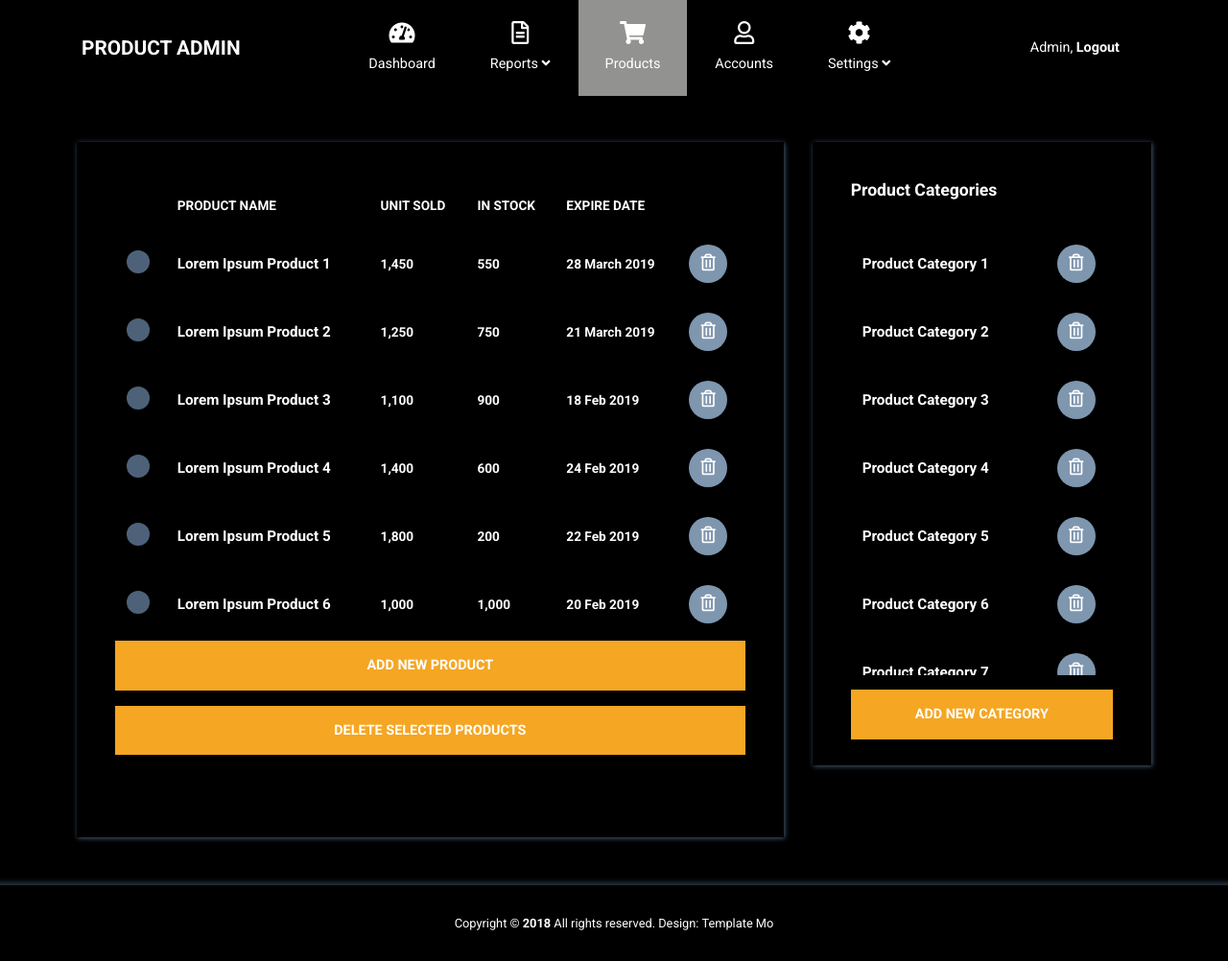
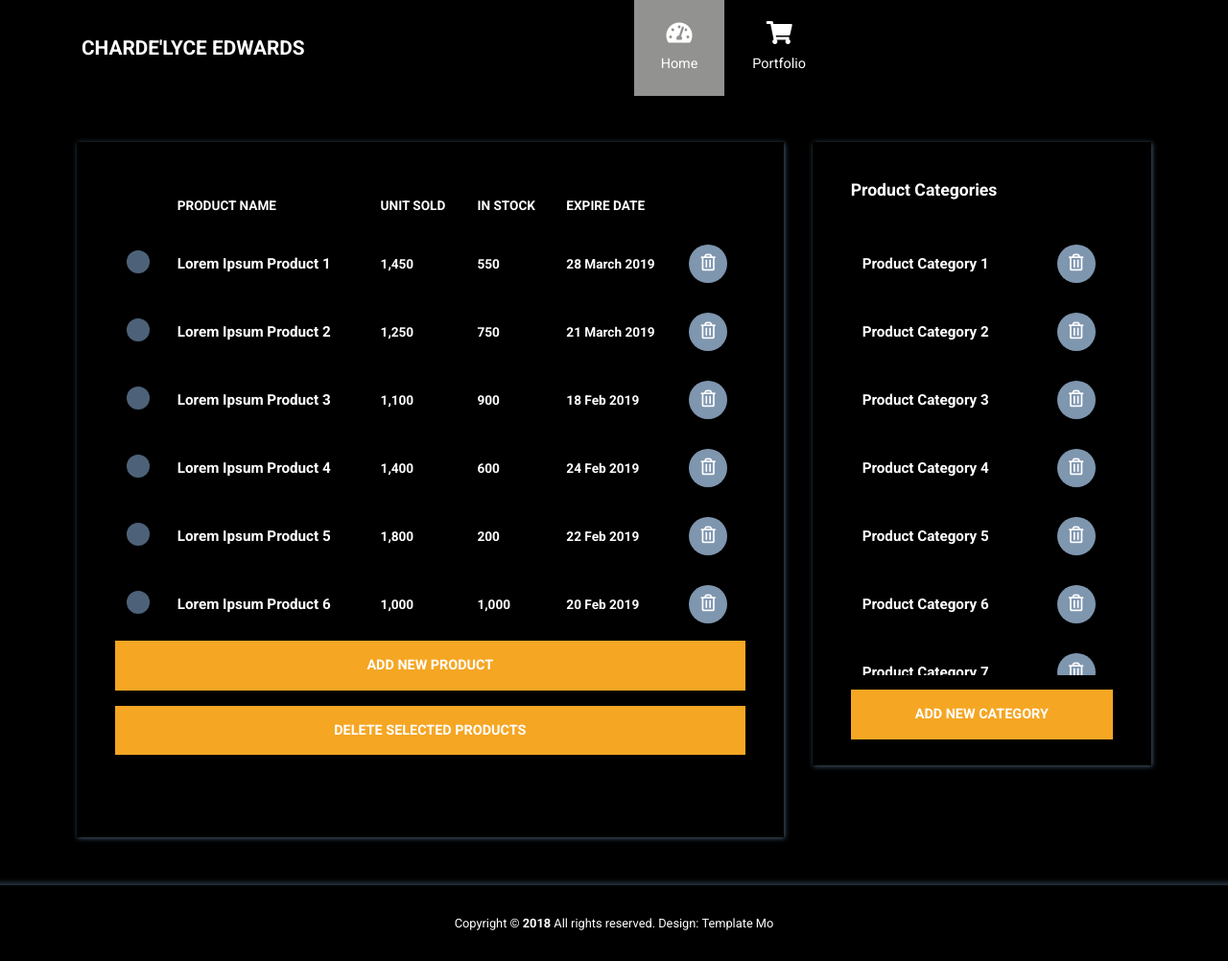
Before and after one commit to Chardelyce/Chardelyce.github.io, a plain HTML site: page products.html in a window 1280 px wide. Shown: the whole page at 96% size. Drawn offline with Linux system fonts and the light colour scheme.

Commit message:
fixing products page

```diff
--- a/products.html
+++ b/products.html
@@ -22,89 +22,43 @@
   </head>
 
   <body id="reportsPage">
+    <div class="" id="home">
         <nav class="navbar navbar-expand-xl">
             <div class="container h-100">
                 <a class="navbar-brand" href="index.html">
-          <h1 class="tm-site-title mb-0">Product Admin</h1>
+                    <h1 class="tm-site-title mb-0">Charde'Lyce Edwards</h1>
                 </a>
-        <button
-          class="navbar-toggler ml-auto mr-0"
-          type="button"
-          data-toggle="collapse"
-          data-target="#navbarSupportedContent"
-          aria-controls="navbarSupportedContent"
-          aria-expanded="false"
-          aria-label="Toggle navigation"
-        >
+                <button class="navbar-toggler ml-auto mr-0" type="button" data-toggle="collapse" data-target="#navbarSupportedContent"
+                    aria-controls="navbarSupportedContent" aria-expanded="false" aria-label="Toggle navigation">
                     <i class="fas fa-bars tm-nav-icon"></i>
                 </button>
 
                 <div class="collapse navbar-collapse" id="navbarSupportedContent">
                     <ul class="navbar-nav mx-auto h-100">
                         <li class="nav-item">
-              <a class="nav-link" href="index.html">
-                <i class="fas fa-tachometer-alt"></i> Dashboard
+                            <a class="nav-link active" href="#">
+                                <i class="fas fa-tachometer-alt"></i>
+                                Home
                                 <span class="sr-only">(current)</span>
-              </a>
-            </li>
-            <li class="nav-item dropdown">
-              <a
-                class="nav-link dropdown-toggle"
-                href="#"
-                id="navbarDropdown"
-                role="button"
-                data-toggle="dropdown"
-                aria-haspopup="true"
-                aria-expanded="false">
-                <i class="far fa-file-alt"></i>
-                <span> Reports <i class="fas fa-angle-down"></i> </span>
-              </a>
-              <div class="dropdown-menu" aria-labelledby="navbarDropdown">
-                <a class="dropdown-item" href="#">Daily Report</a>
-                <a class="dropdown-item" href="#">Weekly Report</a>
-                <a class="dropdown-item" href="#">Yearly Report</a>
-              </div>
-            </li>
-            <li class="nav-item">
-              <a class="nav-link active" href="products.html">
-                <i class="fas fa-shopping-cart"></i> Products
                             </a>
                         </li>
 
                         <li class="nav-item">
-              <a class="nav-link" href="accounts.html">
-                <i class="far fa-user"></i> Accounts
+                            <a class="nav-link" href="products.html">
+                                <i class="fas fa-shopping-cart"></i>
+                                Portfolio
                             </a>
                         </li>
-            <li class="nav-item dropdown">
-              <a
-                class="nav-link dropdown-toggle"
-                href="#"
-                id="navbarDropdown"
-                role="button"
-                data-toggle="dropdown"
-                aria-haspopup="true"
-                aria-expanded="false">
-                <i class="fas fa-cog"></i>
-                <span> Settings <i class="fas fa-angle-down"></i> </span>
-              </a>
-              <div class="dropdown-menu" aria-labelledby="navbarDropdown">
-                <a class="dropdown-item" href="#">Profile</a>
-                <a class="dropdown-item" href="#">Billing</a>
-                <a class="dropdown-item" href="#">Customize</a>
-              </div>
-            </li>
+
+
+
                     </ul>
-          <ul class="navbar-nav">
-            <li class="nav-item">
-              <a class="nav-link d-block" href="login.html">
-                Admin, <b>Logout</b>
-              </a>
-            </li>
-          </ul>
+
                 </div>
             </div>
+
         </nav>
+
     <div class="container mt-5">
       <div class="row tm-content-row">
         <div class="col-sm-12 col-md-12 col-lg-8 col-xl-8 tm-block-col">
```
Lines whose indentation alone changed are shown as unchanged.
